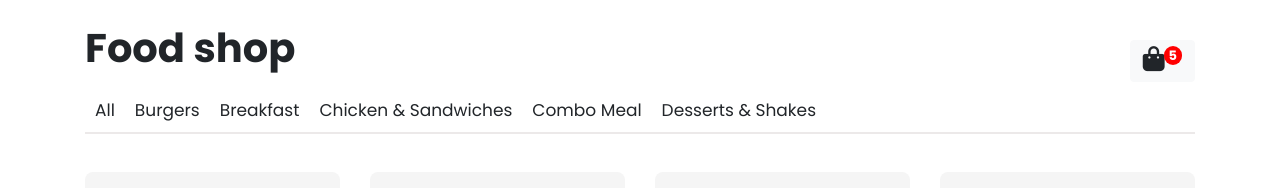
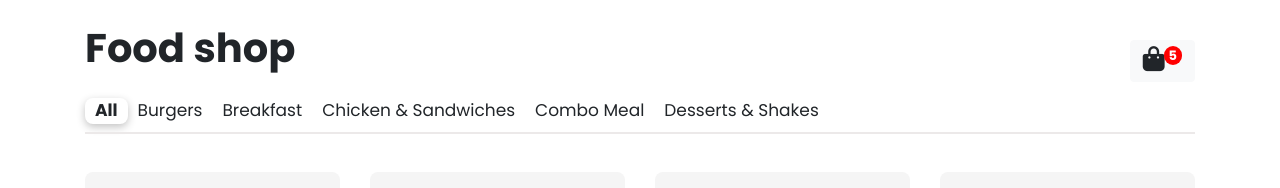
Before and after one commit to hexclean/food-webshop, a React (Create React App) app: page / in a window 1280 px wide. Shown: the top 188 px of the page. Built offline with nearby package versions, Linux system fonts and the light colour scheme.

Commit message:
Adding active class to the category item

```diff
--- a/src/components/Products/Categories/CategoryItem.js
+++ b/src/components/Products/Categories/CategoryItem.js
@@ -1,13 +1,23 @@
 import React from "react";
-import { useDispatch } from "react-redux";
+import { useDispatch, useSelector } from "react-redux";
 import { productsActions } from "../../../store/products-slice";
+import { categoriesActions } from "../../../store/categories-slice";
 import "./Css/CategoryItem.css";
 
 const CategoryItem = ({ id, name }) => {
   const dispatch = useDispatch();
-  const filterProducts = () => dispatch(productsActions.filteringProducts(id));
+
+  const filterProducts = () => {
+    dispatch(productsActions.filteringProducts(id));
+    dispatch(categoriesActions.changeSelectedCategory(id));
+  };
+
+  const getSelectedCategoryId = useSelector(
+    state => state.categories.selectedCategoryId
+  );
+  const activeClass = getSelectedCategoryId === id ? "selected-category" : "";
   return (
-    <li onClick={filterProducts} className="list category">
+    <li onClick={filterProducts} className={`${activeClass} list category`}>
       {name}
     </li>
   );
--- a/src/store/categories-slice.js
+++ b/src/store/categories-slice.js
@@ -3,8 +3,13 @@ import categories from "../data/categories.json";
 
 const categoriesSlice = createSlice({
   name: "categories",
-  initialState: { categoryList: categories },
-  reducers: {},
+  initialState: { categoryList: categories, selectedCategoryId: 6 },
+  reducers: {
+    changeSelectedCategory(state, action) {
+      const categoryId = action.payload;
+      state.selectedCategoryId = categoryId;
+    },
+  },
 });
 
 export const categoriesActions = categoriesSlice.actions;
```
